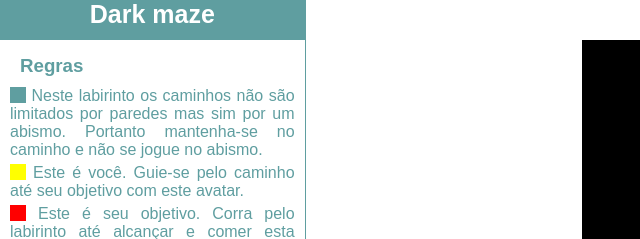
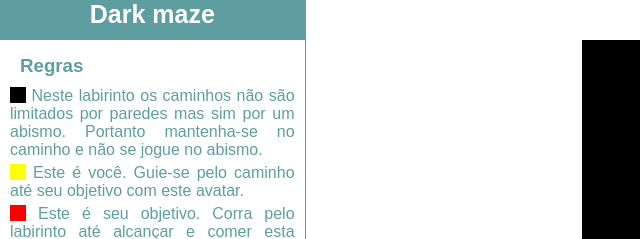
Before and after one commit to JorderGomes/Maze, a plain HTML site: page index.html in a window 1280 px wide. Shown: the top 239 px of the page, 0-640 px from the left. Drawn offline with Linux system fonts and the light colour scheme.

Commit message:
indicador

```diff
--- a/css/estilo.css
+++ b/css/estilo.css
@@ -206,6 +206,9 @@ span{
     border: 1px solid #000;
 }
 
+.preto{
+    color: #000;
+}
 
 .row{
     width: 100px;
--- a/index.html
+++ b/index.html
@@ -22,7 +22,7 @@
                     </button>
                 </div>
                 <p>
-                    <i class="fas fa-square-full"></i>
+                    <i class="fas fa-square-full preto"></i>
                     Neste labirinto os caminhos não são limitados por paredes mas sim por
                     um abismo. Portanto mantenha-se no caminho e não se jogue no abismo.
                 </p>
```
